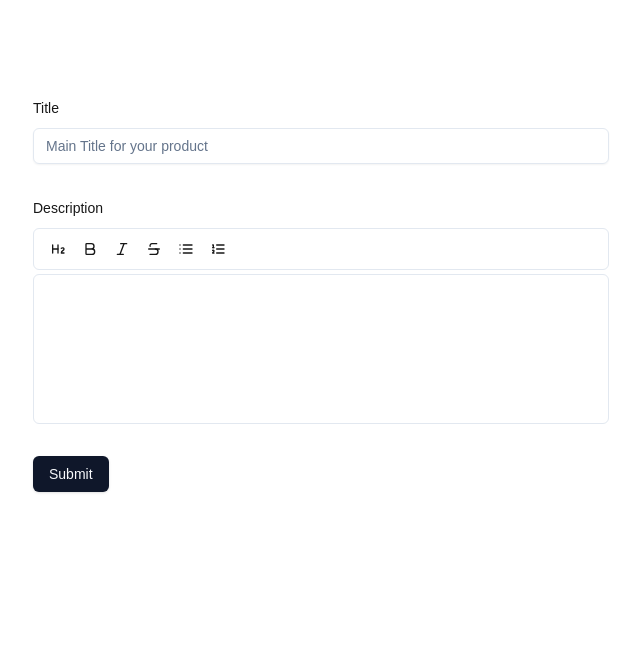
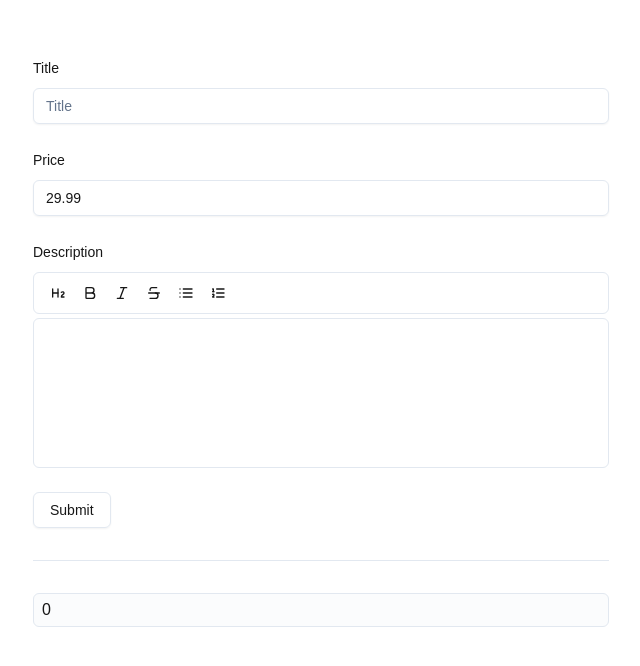
Before and after one commit to Christ-YAO/text-editor, a Next.js app: page / in a window 1280 px wide. Shown: the top 666 px of the page, without its empty margins (319-959 px from the left). Built offline with nearby package versions, Linux system fonts and the light colour scheme.

Commit message:
Show values

```diff
--- a/app/page.tsx
+++ b/app/page.tsx
@@ -15,8 +15,25 @@ import { useForm } from "react-hook-form";
 import * as z from "zod";
 import { zodResolver } from "@hookform/resolvers/zod";
 import Tiptap from "@/components/Tiptap";
+import { useState } from "react";
+import HtmlContent from "@/components/HtmlContext";
 
 export default function Home() {
+
+  const [values, setValues] = useState<z.infer<typeof formSchema>>({
+    title: "",
+    price: 0,
+    description: "",
+  });
+
+  // const htmlString = `
+  //   <h1>Bonjour!</h1>
+  //   <p>Ceci est un <strong>texte</strong> avec des balises HTML.</p>
+  //   <ul>
+  //     <li>Item 1</li>
+  //     <li>Item 2</li>
+  //   </ul>
+  // `;
 
   const formSchema = z.object({
     title: z
@@ -28,7 +45,7 @@ export default function Home() {
     description: z
       .string()
       .min(5, { message: "Hey, the description is not long enough" })
-      .max(100, { message: "Its too loong" })
+      .max(1000, { message: "Its too loong" })
       .trim(),
   });
 
@@ -46,12 +63,14 @@ export default function Home() {
     // Do something with the form values.
     // ✅ This will be type-safe and validated.
     console.log(values);
+
+    setValues(values);
   }
 
   return (
-    <main className="py-24 px-4 md:px-24 max-w-3xl mx-auto">
+    <main className="py-14 px-4 md:px-24 max-w-3xl mx-auto">
       <Form {...form}>
-        <form onSubmit={form.handleSubmit(onSubmit)} className="space-y-8">
+        <form onSubmit={form.handleSubmit(onSubmit)} className="space-y-6">
           <FormField
             control={form.control}
             name="title"
@@ -59,7 +78,20 @@ export default function Home() {
               <FormItem>
                 <FormLabel>Title</FormLabel>
                 <FormControl>
-                  <Input placeholder="Main Title for your product" {...field} />
+                  <Input placeholder="Title" {...field} />
+                </FormControl>
+                <FormMessage />
+              </FormItem>
+            )}
+          />
+          <FormField
+            control={form.control}
+            name="price"
+            render={({ field }) => (
+              <FormItem>
+                <FormLabel>Price</FormLabel>
+                <FormControl>
+                  <Input type="number" placeholder="Price" {...field} />
                 </FormControl>
                 <FormMessage />
               </FormItem>
@@ -78,9 +110,17 @@ export default function Home() {
               </FormItem>
             )}
           />
-          <Button type="submit">Submit</Button>
+          <Button type="submit" variant={'outline'}>Submit</Button>
         </form>
       </Form>
+      <hr className="my-8" />
+
+      {/* <pre>{JSON.stringify(values, null, 2)}</pre> */}
+      <div className="border border-input bg-accent/30 rounded-md px-2 py-1">
+        <p className="text-xl">{values.title}</p>
+        <p>{values.price}</p>
+        <HtmlContent content={values.description} />
+      </div>
     </main>
   );
 }
```
